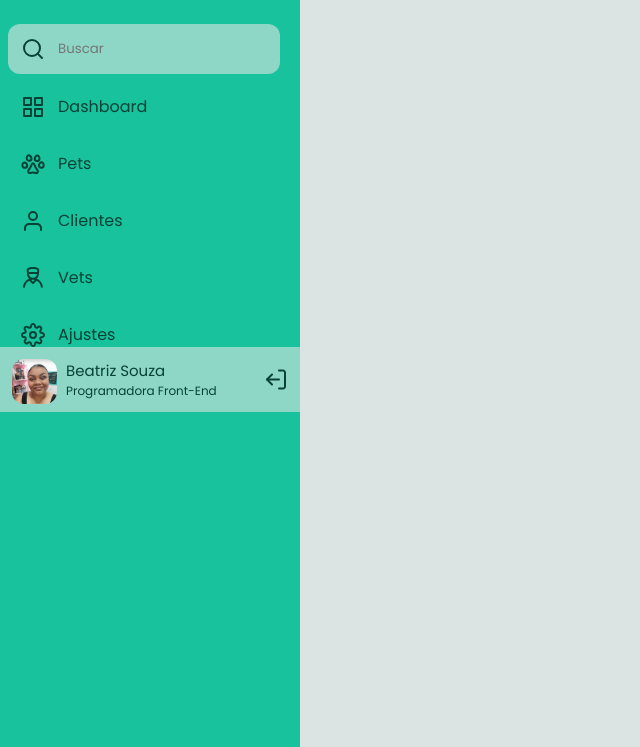
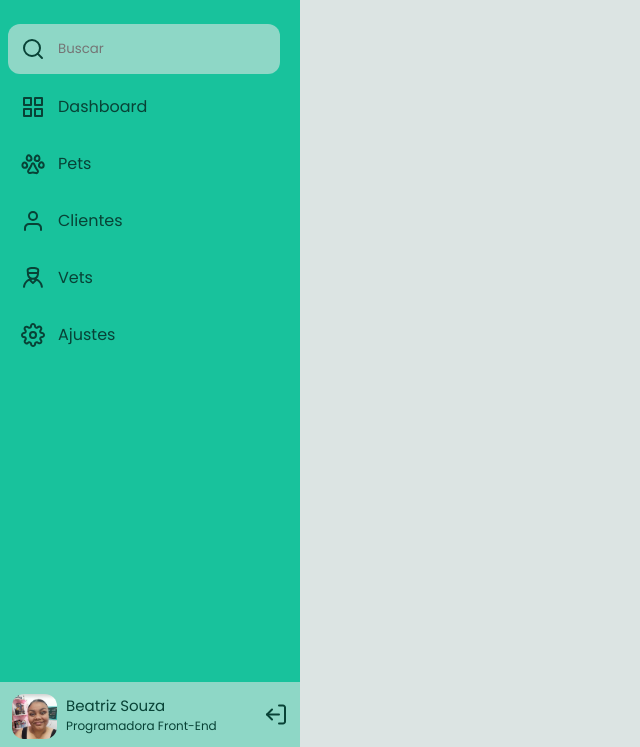
Before and after one commit to beasou/desafioSidebar, a plain HTML site: page index.html in a window 1280 px wide. Shown: the part 53-800 px from the top of the page, without its empty margins (0-640 px from the left). Drawn offline with Linux system fonts and the light colour scheme.

Commit message:
alinhando o perfil ao menu

```diff
--- a/index.html
+++ b/index.html
@@ -11,6 +11,7 @@
     <title>Sidebar</title>
 </head>
 <body>
+    <div class="sidebar">
         <menu>
             <header>
                 <img class="logo" src="./asserts/logo.svg" alt="Logomarca">
@@ -30,6 +31,7 @@
                     <li><img src="./asserts/settings.svg" alt="Ajustes">Ajustes</li>
                 </ul>
             </aside>
+        </menu>
         <section>
                 <div class="info">
                     <img class="perfil" src="./asserts/8356862.jpeg" alt="Avatar">
@@ -38,7 +40,7 @@
                 </div>
                 <img src="./asserts/log-out.svg" alt="Sair">
             </section>
-    </menu>
+    </div>
     <div class="container">
         <h1>Dashboard</h1>
     </div>
--- a/style.css
+++ b/style.css
@@ -29,13 +29,13 @@ body{
     gap: 1rem;
     background-color: var(--light-grey);
 }
-
-menu{
-    flex-basis: 270px;
+.sidebar{
+    display: flex;
+    flex-direction: column;
     background-color: var(--green);
-    align-items: center;
     height: 100vh;
     justify-content: space-between;
+    flex-basis: 270px;
 }
 header{
     display: flex;
```
Lines whose indentation alone changed are shown as unchanged.
